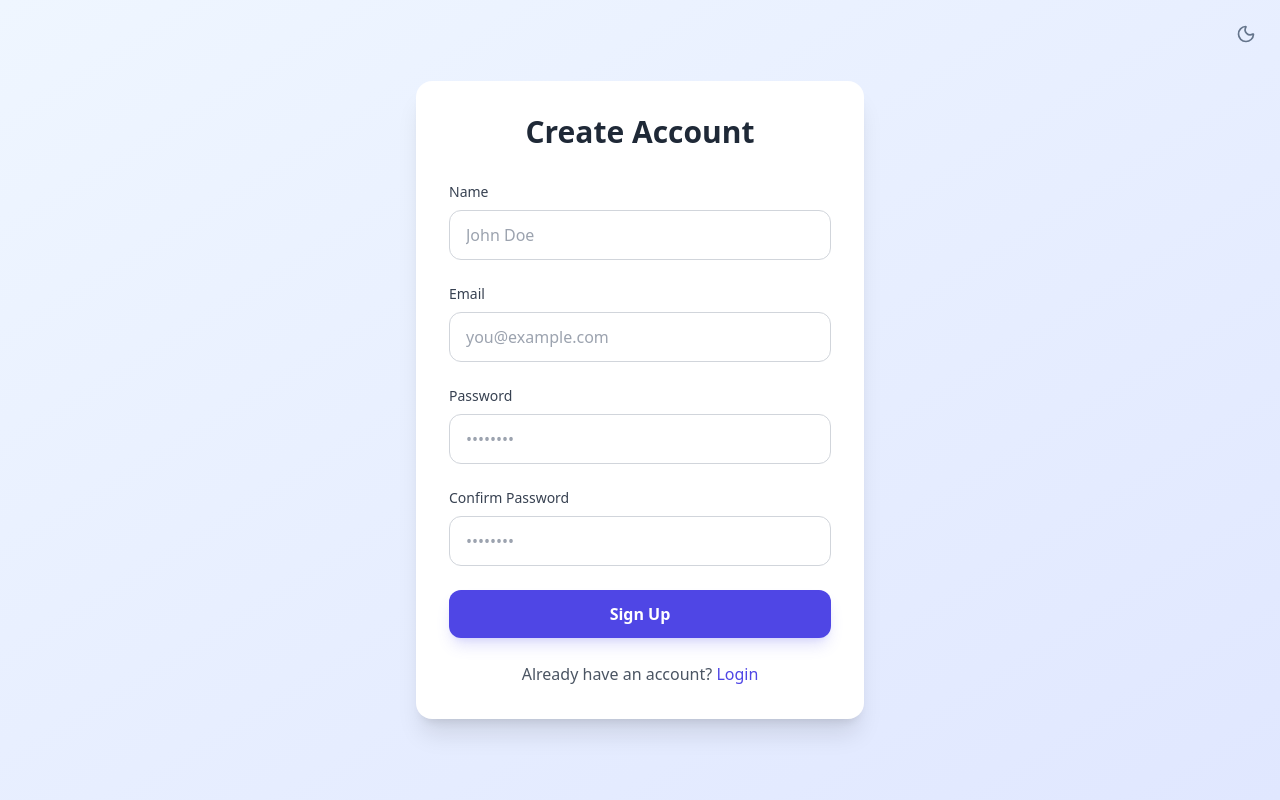
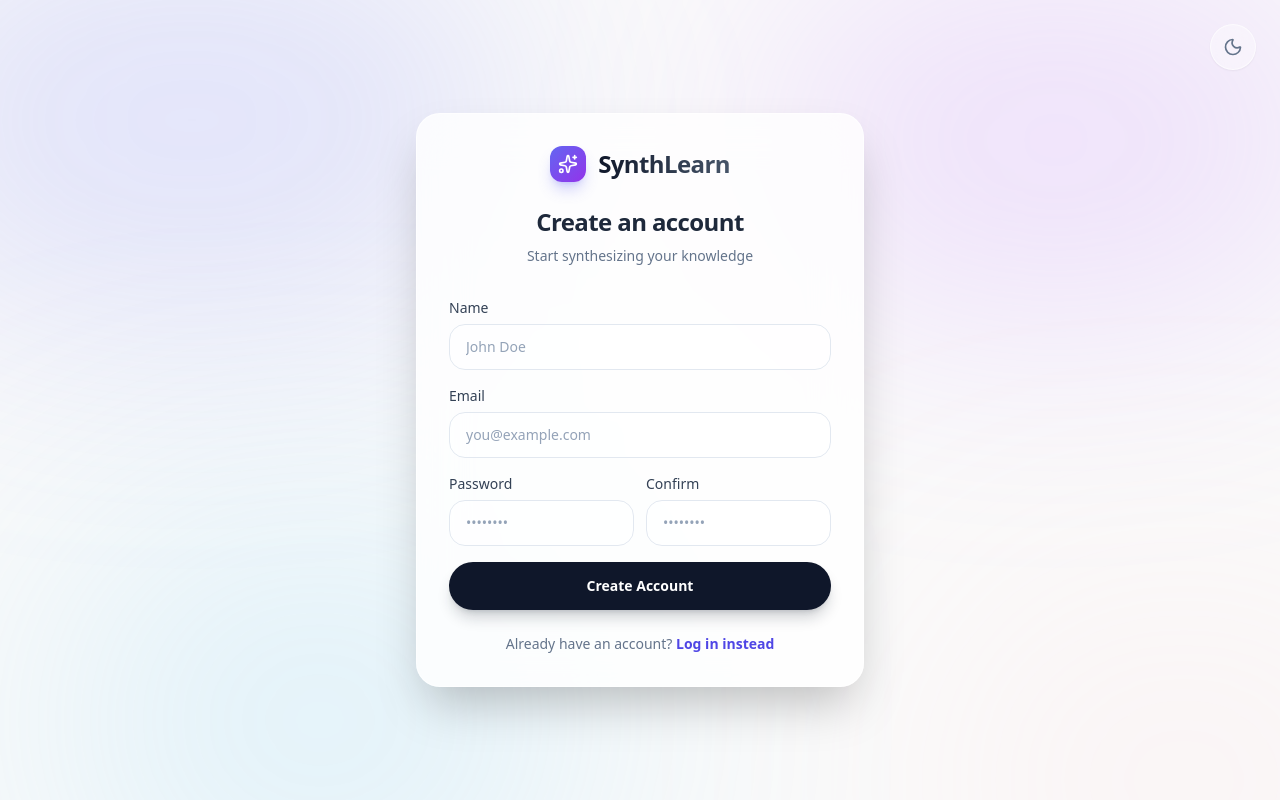
Before and after one commit to TawhidZGit/ai-study-platform, a React app in the folder frontend/: page /register in a window 1280 px wide. Built offline with nearby package versions, Linux system fonts and the light colour scheme; no server answers; the HTML template or start-up script is replaced by a standard one.

Commit message:
update ui of registration page

```diff
--- a/frontend/src/pages/Register.jsx
+++ b/frontend/src/pages/Register.jsx
@@ -2,6 +2,7 @@ import { useState } from 'react';
 import { useNavigate, Link } from 'react-router-dom';
 import { useAuth } from '../context/AuthContext';
 import ThemeToggle from '../components/ThemeToggle';
+import { Loader2, Sparkles } from 'lucide-react';
 
 const Register = () => {
   const [formData, setFormData] = useState({
@@ -17,10 +18,7 @@ const Register = () => {
   const navigate = useNavigate();
 
   const handleChange = (e) => {
-    setFormData({
-      ...formData,
-      [e.target.name]: e.target.value
-    });
+    setFormData({ ...formData, [e.target.name]: e.target.value });
   };
 
   const handleSubmit = async (e) => {
@@ -31,7 +29,6 @@ const Register = () => {
       setError('Passwords do not match');
       return;
     }
-
     if (formData.password.length < 6) {
       setError('Password must be at least 6 characters');
       return;
@@ -55,80 +52,96 @@ const Register = () => {
   };
 
   return (
-    <div className="min-h-screen bg-gradient-to-br from-blue-50 to-indigo-100 dark:from-slate-900 dark:to-slate-950 flex items-center justify-center p-4 transition-colors duration-300">
+    <div className="min-h-screen bg-[#FAFAFA] dark:bg-[#09090B] text-slate-800 dark:text-slate-200 font-sans relative overflow-hidden transition-colors duration-300 flex items-center justify-center p-4">
+
+      {/* Ambient Painted Background Glows */}
+      <div className="absolute top-[-10%] left-[-10%] w-[50%] h-[50%] rounded-full bg-indigo-400/20 dark:bg-indigo-600/20 blur-[120px] pointer-events-none" />
+      <div className="absolute top-[-5%] right-[-5%] w-[45%] h-[45%] rounded-full bg-purple-400/20 dark:bg-purple-800/20 blur-[120px] pointer-events-none" />
+      <div className="absolute bottom-[-10%] left-[5%] w-[40%] h-[40%] rounded-full bg-sky-300/30 dark:bg-sky-900/20 blur-[140px] pointer-events-none" />
+      <div className="absolute bottom-[-15%] right-[-10%] w-[35%] h-[35%] rounded-full bg-rose-200/20 dark:bg-rose-900/20 blur-[140px] pointer-events-none" />
+
       {/* Floating Theme Toggle */}
-      <div className="absolute top-4 right-4">
+      <div className="absolute top-6 right-6 z-50 bg-white/40 dark:bg-white/5 backdrop-blur-xl border border-white/60 dark:border-white/10 p-1 rounded-full shadow-sm">
         <ThemeToggle />
       </div>
 
-      <div className="bg-white dark:bg-slate-900 rounded-2xl shadow-xl p-8 w-full max-w-md border border-white/20 dark:border-slate-800 transition-colors duration-300">
-        <h2 className="text-3xl font-bold text-center text-gray-800 dark:text-white mb-8">
-          Create Account
+      {/* Frosted Glass Register Modal */}
+      <div className="relative z-10 bg-white/80 dark:bg-[#1A1A1A]/80 backdrop-blur-xl rounded-3xl shadow-2xl p-8 w-full max-w-md border border-white/60 dark:border-white/10 overflow-hidden">
+
+        <div className="flex flex-col items-center mb-8">
+          {/* Brand Lockup */}
+          <div className="flex items-center gap-3 mb-6">
+            <div className="bg-gradient-to-br from-indigo-500 to-purple-600 text-white p-2 rounded-xl shadow-lg shadow-indigo-500/30">
+              <Sparkles className="h-5 w-5" />
+            </div>
+            <span className="text-2xl font-bold tracking-tight bg-clip-text text-transparent bg-gradient-to-r from-slate-900 to-slate-600 dark:from-white dark:to-slate-400">
+              SynthLearn
+            </span>
+          </div>
+
+          <h2 className="text-2xl font-semibold text-slate-800 dark:text-slate-100 tracking-tight">
+            Create an account
           </h2>
+          <p className="text-slate-500 dark:text-slate-400 mt-2 text-sm">Start synthesizing your knowledge</p>
+        </div>
 
-        <form onSubmit={handleSubmit} className="space-y-6">
+        <form onSubmit={handleSubmit} className="space-y-4">
           <div>
-            <label className="block text-sm font-medium text-gray-700 dark:text-slate-300 mb-2">
-              Name
-            </label>
+            <label className="block text-sm font-medium text-slate-700 dark:text-slate-300 mb-1.5">Name</label>
             <input
               type="text"
               name="name"
               value={formData.name}
               onChange={handleChange}
               required
-              className="w-full px-4 py-3 border border-gray-300 dark:border-slate-700 rounded-xl focus:ring-2 focus:ring-indigo-500 focus:border-indigo-500 bg-white dark:bg-slate-950 text-gray-900 dark:text-white placeholder-gray-400 dark:placeholder-slate-500 transition-colors"
+              className="w-full px-4 py-3 bg-white/50 dark:bg-black/20 border border-slate-200 dark:border-white/10 rounded-2xl focus:outline-none focus:ring-2 focus:ring-indigo-500/50 focus:border-transparent text-sm transition-all placeholder:text-slate-400"
               placeholder="John Doe"
             />
           </div>
 
           <div>
-            <label className="block text-sm font-medium text-gray-700 dark:text-slate-300 mb-2">
-              Email
-            </label>
+            <label className="block text-sm font-medium text-slate-700 dark:text-slate-300 mb-1.5">Email</label>
             <input
               type="email"
               name="email"
               value={formData.email}
               onChange={handleChange}
               required
-              className="w-full px-4 py-3 border border-gray-300 dark:border-slate-700 rounded-xl focus:ring-2 focus:ring-indigo-500 focus:border-indigo-500 bg-white dark:bg-slate-950 text-gray-900 dark:text-white placeholder-gray-400 dark:placeholder-slate-500 transition-colors"
+              className="w-full px-4 py-3 bg-white/50 dark:bg-black/20 border border-slate-200 dark:border-white/10 rounded-2xl focus:outline-none focus:ring-2 focus:ring-indigo-500/50 focus:border-transparent text-sm transition-all placeholder:text-slate-400"
               placeholder="you@example.com"
             />
           </div>
 
+          <div className="grid grid-cols-2 gap-3">
             <div>
-            <label className="block text-sm font-medium text-gray-700 dark:text-slate-300 mb-2">
-              Password
-            </label>
+              <label className="block text-sm font-medium text-slate-700 dark:text-slate-300 mb-1.5">Password</label>
               <input
                 type="password"
                 name="password"
                 value={formData.password}
                 onChange={handleChange}
                 required
-              className="w-full px-4 py-3 border border-gray-300 dark:border-slate-700 rounded-xl focus:ring-2 focus:ring-indigo-500 focus:border-indigo-500 bg-white dark:bg-slate-950 text-gray-900 dark:text-white placeholder-gray-400 dark:placeholder-slate-500 transition-colors"
+                className="w-full px-4 py-3 bg-white/50 dark:bg-black/20 border border-slate-200 dark:border-white/10 rounded-2xl focus:outline-none focus:ring-2 focus:ring-indigo-500/50 focus:border-transparent text-sm transition-all placeholder:text-slate-400"
                 placeholder="••••••••"
               />
             </div>
 
             <div>
-            <label className="block text-sm font-medium text-gray-700 dark:text-slate-300 mb-2">
-              Confirm Password
-            </label>
+              <label className="block text-sm font-medium text-slate-700 dark:text-slate-300 mb-1.5">Confirm</label>
               <input
                 type="password"
                 name="confirmPassword"
                 value={formData.confirmPassword}
                 onChange={handleChange}
                 required
-              className="w-full px-4 py-3 border border-gray-300 dark:border-slate-700 rounded-xl focus:ring-2 focus:ring-indigo-500 focus:border-indigo-500 bg-white dark:bg-slate-950 text-gray-900 dark:text-white placeholder-gray-400 dark:placeholder-slate-500 transition-colors"
+                className="w-full px-4 py-3 bg-white/50 dark:bg-black/20 border border-slate-200 dark:border-white/10 rounded-2xl focus:outline-none focus:ring-2 focus:ring-indigo-500/50 focus:border-transparent text-sm transition-all placeholder:text-slate-400"
                 placeholder="••••••••"
               />
             </div>
+          </div>
 
           {error && (
-            <div className="bg-red-50 dark:bg-red-900/20 text-red-600 dark:text-red-400 p-3 rounded-xl text-sm">
+            <div className="bg-rose-50/80 dark:bg-rose-900/20 border border-rose-200 dark:border-rose-900/30 text-rose-600 dark:text-rose-400 p-3 rounded-2xl text-sm font-medium mt-2">
               {error}
             </div>
           )}
@@ -136,16 +149,16 @@ const Register = () => {
           <button
             type="submit"
             disabled={loading}
-            className="w-full bg-indigo-600 hover:bg-indigo-700 text-white py-3 rounded-xl font-semibold transition-all shadow-lg shadow-indigo-500/20 disabled:opacity-50 disabled:cursor-not-allowed"
+            className="w-full mt-4 bg-slate-900 dark:bg-white text-white dark:text-slate-900 py-3.5 rounded-full text-sm font-semibold hover:scale-105 active:scale-95 transition-all shadow-lg shadow-slate-900/20 dark:shadow-white/10 disabled:opacity-50 disabled:hover:scale-100 flex items-center justify-center gap-2"
           >
-            {loading ? 'Creating account...' : 'Sign Up'}
+            {loading ? <Loader2 className="h-5 w-5 animate-spin" /> : 'Create Account'}
           </button>
         </form>
 
-        <p className="text-center text-gray-600 dark:text-slate-400 mt-6">
+        <p className="text-center text-sm text-slate-500 dark:text-slate-400 mt-6">
           Already have an account?{' '}
-          <Link to="/login" className="text-indigo-600 dark:text-indigo-400 hover:underline font-medium">
-            Login
+          <Link to="/login" className="text-indigo-600 dark:text-indigo-400 hover:text-indigo-700 dark:hover:text-indigo-300 font-semibold transition-colors">
+            Log in instead
           </Link>
         </p>
       </div>
```
Lines whose indentation alone changed are shown as unchanged.
